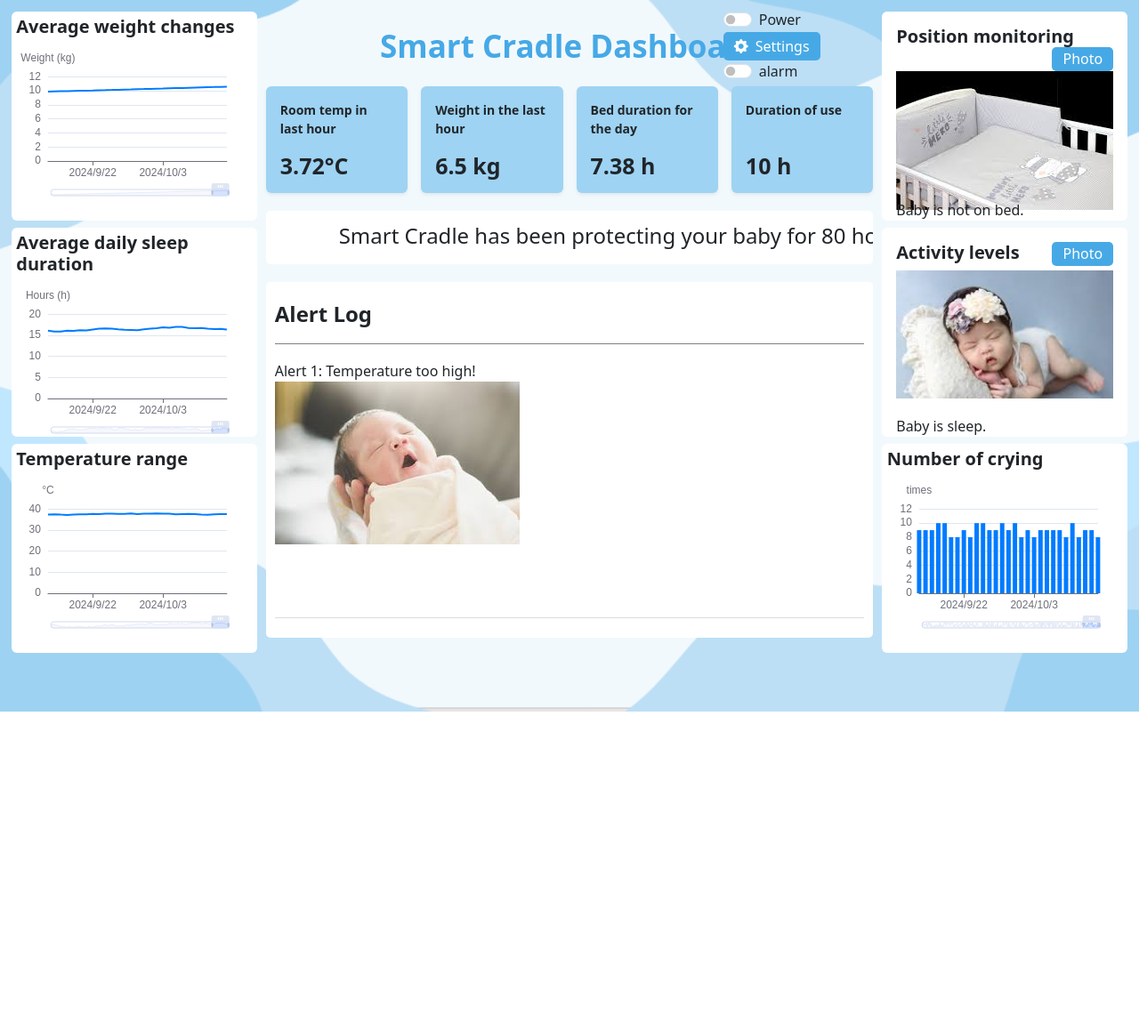
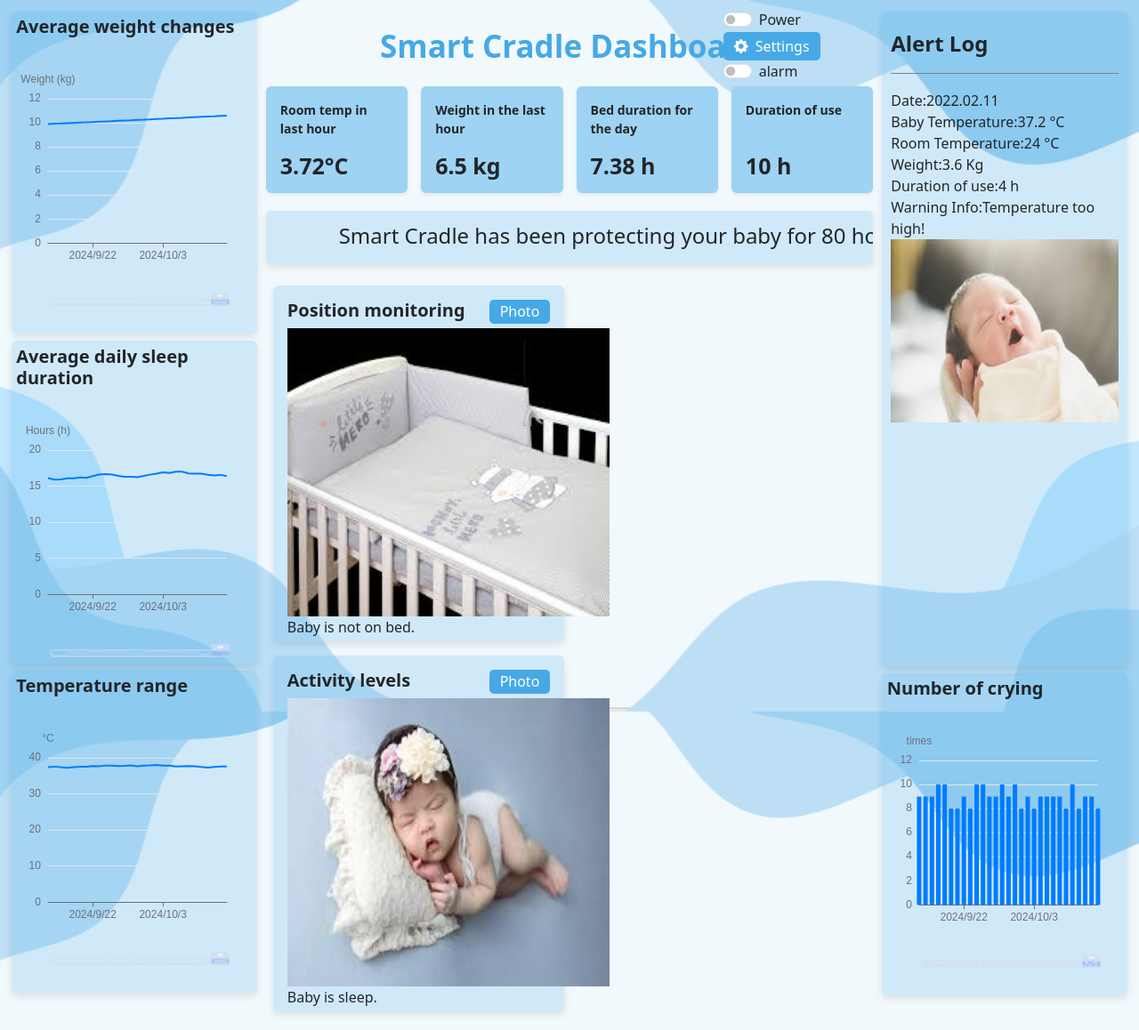
Before and after one commit to vandvennie/CITS5506Project, a Flask app: template 5506Project/templates/smart.html in a window 1280 px wide. Shown: the whole page at 89% size. Before the commit the page ends 800 px from the top, so only its background shows below. Run offline with Flask 3, Linux system fonts and the light colour scheme; the template is opened without the code that fills it, so the values that code supplies are empty; some libraries are stand-ins or nearby versions.

Commit message:
修改布局和样式

```diff
--- a/5506Project/templates/smart.css
+++ b/5506Project/templates/smart.css
@@ -5,6 +5,11 @@ body {
     background-repeat: no-repeat;
     background-attachment: fixed;
     overflow: hidden;
+}
+.card, .alert, .alert-log {
+    background-color: rgba(70, 169, 230, 0.2); /* #46A9E6 + 20% 透明 */
+    border: none;
+    box-shadow: 0 4px 8px rgba(0, 0, 0, 0.1); /* 可选阴影 */
 }
 
 .header {
@@ -34,7 +39,7 @@ body {
 
 .sidebar .card {
     margin-bottom: 8px;
-    height: 31%;
+    height: 32%;
 }
 
 /* 中间区域自适应 */
@@ -76,7 +81,6 @@ body {
 /* 滚动的 Alert 区域 */
 .alert {
     height: 60px;
-    background-color: white;
     border: 0px solid #ddd;
     border-radius: 5px;
     overflow: hidden; /* 隐藏滚动条 */
@@ -133,13 +137,12 @@ body {
 
 /* 滚动的 Alert Log 区域 */
 .alert-log {
-    height: 400px;
-    background-color: white;
+    height: 65%;
     border: 0px solid #ddd;
     border-radius: 5px;
     overflow: hidden; /* 隐藏滚动条 */
     padding: 10px;
-    margin-top: 20px;
+    margin-bottom:8px;
     position: relative;
 }
 
@@ -152,7 +155,7 @@ body {
 }
 
 .alert-dia{
-    height: 300px;
+    height: 384px;
     overflow: hidden; /* 隐藏滚动条 */
     position: relative;
 }
@@ -171,28 +174,28 @@ body {
         top: 0;
     }
     20% {
-        top:-300px
+        top:-384px
     }
     39% {
-        top:-300px
+        top:-384px
     }
     40%{
-        top:calc(-300px*2)
+        top:calc(-384px*2)
     }
     59%{
-        top:calc(-300px*2)
+        top:calc(-384px*2)
     }
     60%{
-        top:calc(-300px*3)
+        top:calc(-384px*3)
     }
     79%{
-        top:calc(-300px*3)
+        top:calc(-384px*3)
     }
     80%{
-        top:calc(-300px*4)
+        top:calc(-384px*4)
     }
     99%{
-        top:calc(-300px*4)
+        top:calc(-384px*4)
     }
     100% {
         top: 0; /* 根据内容长度调整 */
@@ -202,8 +205,12 @@ body {
 .alert-item {
     align-items: center;
     padding: 10px 0;
-    height: 300px;
+    height: 384px;
     border-bottom: 1px solid #ddd;
+    img{
+        height: 224px;
+        width: 100%;
+    }
 }
 
 /* Power Switch and Settings */
@@ -290,12 +297,12 @@ button {
 
         .img_chart {
             width: 100%;
-            height: 62%;
+            height: 100%;
             position: relative;
             overflow: hidden;
             img {
                 width: 100%;
-                height: 200px;
+                height: 100%;
                 object-fit: cover;
                 object-position: center;
                 display: block;
@@ -353,3 +360,18 @@ button {
         margin-bottom: 8%;
     }
 }
+.main-content{
+    .img_card{
+        height:400px;
+        width: 48%;
+        float: left;
+        margin: 8px;
+    }
+    img{
+        height: 324px;
+        width: 362px;
+    }
+    button{
+        float: right;
+      }
+}
--- a/5506Project/templates/smart.html
+++ b/5506Project/templates/smart.html
@@ -87,8 +87,22 @@
             <div class="alert_display">
                 <div class="alert_words_alarm">Your baby's temperature is too high. The current temperature is 37°C.</div>
             </div>
+            <div class="card img_card">
+                <div class="card-body no-padding">
+                    <h5 class="card-title">Position monitoring<button  class="settings-btn">Photo</button></h5>
+                    <div class="img_chart"><img src="../pic/no/images (2).jpg"></div>
+                    <span>Baby is not on bed.</span>
+                </div>
+            </div>
+            <div class="card img_card">
+                <div class="card-body no-padding">
+                    <h5 class="card-title">Activity levels<button  class="settings-btn">Photo</button></h5>
+                    <div class="img_chart"><img src="../pic/sleep/image (2).jpg"></div>
+                    <span>Baby is sleep.</span>
+                </div>
+            </div>
             <!-- Alert Log -->
-            <div class="alert-log">
+            <!-- <div class="alert-log">
                 <div style="background-color: white; z-index:1">
                     <h5 class="alert_header" >Alert Log</h5>
                 </div>
@@ -112,23 +126,63 @@
                         </div>
                     </div>
                 </div>
-            </div>
+            </div> -->
         </div>
 
         <!-- 右侧 1x3 的 User Visit Analysis Section -->
         <div class="sidebar right">
-            <div class="card">
-                <div class="card-body no-padding">
-                    <h5 class="card-title">Position monitoring<button  class="settings-btn">Photo</button></h5>
-                    <div class="img_chart"><img src="../pic/no/images (2).jpg"></div>
-                    <span>Baby is not on bed.</span>
+            <div class="alert-log">
+                <div>
+                    <h5 class="alert_header" >Alert Log</h5>
                 </div>
-            </div>
-            <div class="card">
-                <div class="card-body no-padding">
-                    <h5 class="card-title">Activity levels<button  class="settings-btn">Photo</button></h5>
-                    <div class="img_chart"><img src="../pic/sleep/image (2).jpg"></div>
-                    <span>Baby is sleep.</span>
+                <div class="alert-dia">
+                    <div class="alert-items">
+                        <div class="alert-item">
+                            Date:2022.02.11<br>
+                            Baby Temperature:37.2 °C<br>
+                            Room Temperature:24 °C<br>
+                            Weight:3.6 Kg<br>
+                            Duration of use:4 h<br>
+                            Warning Info:Temperature too high!<br>
+                            <img src="../pic/awake/images (1).jpg" alt="Alert 1">
+                        </div>
+                        <div class="alert-item">
+                            Date:2022.02.18<br>
+                            Baby Temperature:36.7 °C<br>
+                            Room Temperature:23 °C<br>
+                            Weight:3.8 Kg<br>
+                            Duration of use:3 h<br>
+                            Warning Info:Baby is crying!<br>
+                            <img src="../pic/awake/images (4).jpg" alt="Alert 2">
+                        </div>
+                        <div class="alert-item">
+                            Date:2022.03.01<br>
+                            Baby Temperature:36.7 °C<br>
+                            Room Temperature:27 °C<br>
+                            Weight:3.9 Kg<br>
+                            Duration of use:2 h<br>
+                            Warning Info:Low battery.<br>
+                            <img src="../pic/awake/images (5).jpg" alt="Alert 3">
+                        </div>
+                        <div class="alert-item">
+                            Date : 2022.03.11<br>
+                            Baby Temperature : 36.8 °C<br>
+                            Room Temperature : 25 °C<br>
+                            Weight : 4.1 Kg<br>
+                            Duration of use : 6 h<br>
+                            Warning Info:Sleep mode activated.<br>
+                            <img src="../pic/awake/images (6).jpg" alt="Alert 4">
+                        </div>
+                        <div class="alert-item">
+                            Date : 2022.03.27<br>
+                            Baby Temperature : 36.8 °C<br>
+                            Room Temperature : 30 °C<br>
+                            Weight : 4.5 Kg<br>
+                            Duration of use : 0 h<br>
+                            Warning Info : Baby is not on the cradle.<br>
+                            <img src="../pic/no/images.jpg" alt="Alert 4">
+                        </div>
+                    </div>
                 </div>
             </div>
             <div class="card">
@@ -215,8 +269,8 @@
     <script src="https://cdn.jsdelivr.net/npm/bootstrap@5.3.0-alpha1/dist/js/bootstrap.bundle.min.js"></script>
     <script src="https://cdn.jsdelivr.net/npm/echarts/dist/echarts.min.js"></script>
     <script src="https://cdn.jsdelivr.net/npm/@emailjs/browser@4/dist/email.min.js"></script>
-    <script type="module" src="smart.js"></script>
-    <!-- <script src="smart.js"></script> -->
+    <!-- <script type="module" src="smart.js"></script> -->
+    <script src="smart.js"></script>
     <script src="weight_chart.js"></script>
     <script src="temperature_chart.js"></script>
     <script src="sleep_chart.js"></script>
```
